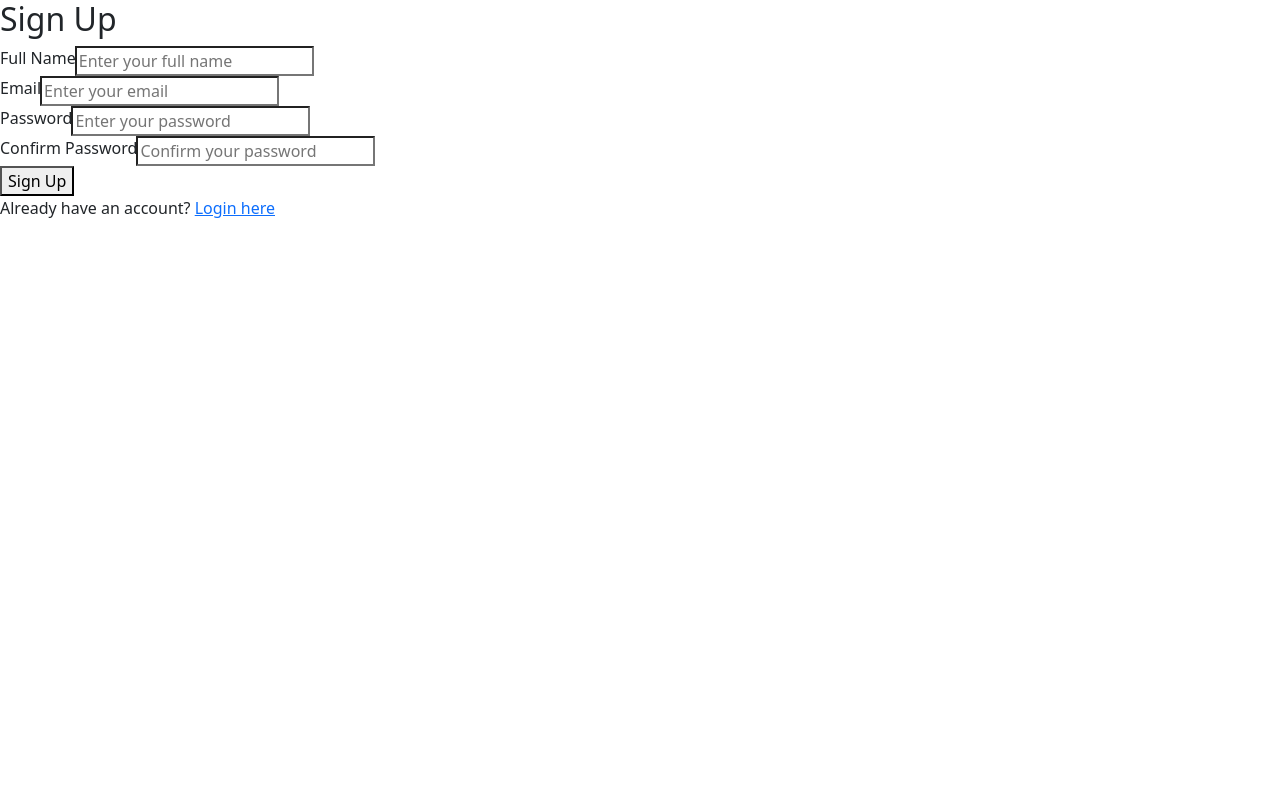
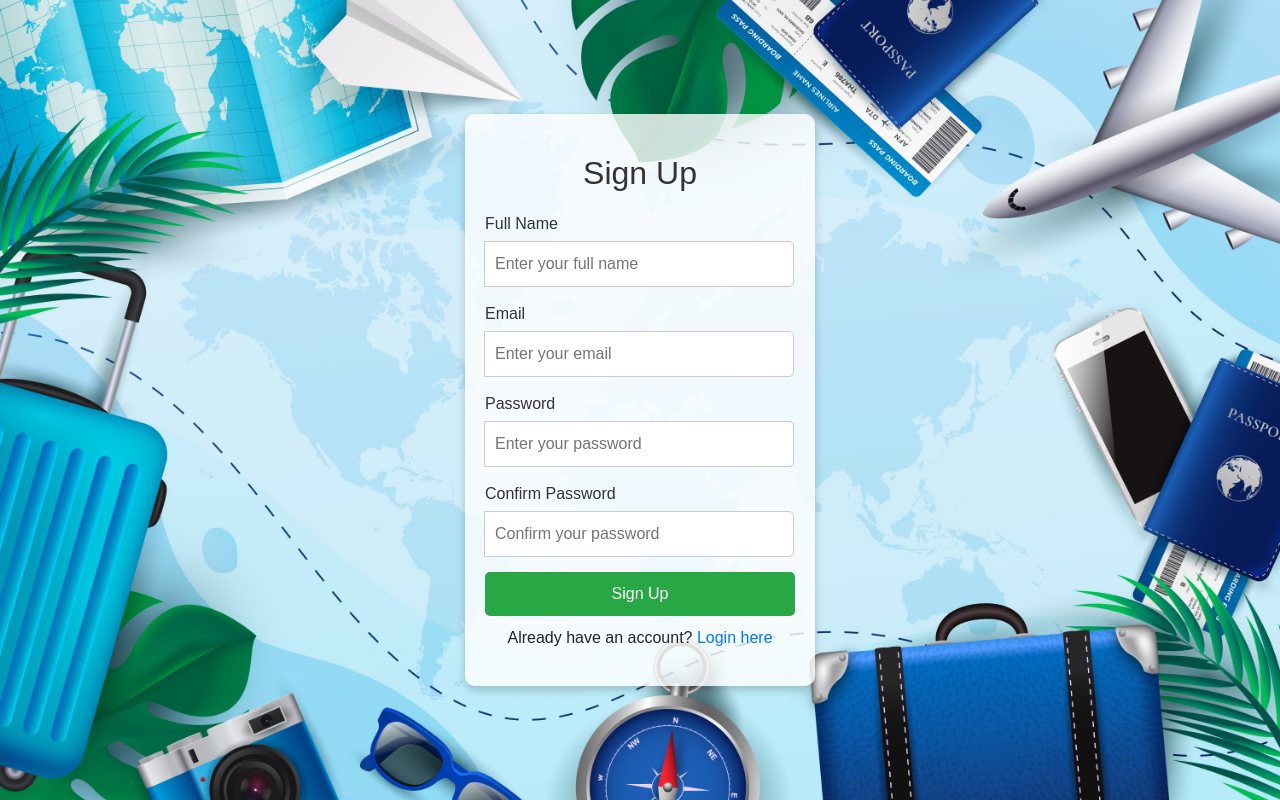
Before and after one commit to ManthriParthiv/Travel-Guide, a React (Create React App) app in the folder mernapp/: page /signup in a window 1280 px wide. Built offline with nearby package versions, Linux system fonts and the light colour scheme.

Commit message:
Made some changes for the styling the travel guide

```diff
--- a/mernapp/src/components/Fotter.js
+++ b/mernapp/src/components/Fotter.js
@@ -1,5 +1,6 @@
 import React from 'react'
 import { Link } from 'react-router-dom'
+import '../styles/Fotter.css'
 
 export default function Fotter() {
   return (
--- a/mernapp/src/components/Navbar.js
+++ b/mernapp/src/components/Navbar.js
@@ -7,7 +7,7 @@ export default function Navbar() {
     <div>
       <nav className="navbar navbar-expand-lg bg-body-tertiary">
   <div className="container-fluid">
-    <Link className="navbar-brand" to="/">TP</Link>
+    <Link className="navbar-brand" to="/">Travel Planning</Link>
     <button className="navbar-toggler" type="button" data-bs-toggle="collapse" data-bs-target="/navbarNav" aria-controls="navbarNav" aria-expanded="false" aria-label="Toggle navigation">
       <span className="navbar-toggler-icon"></span>
     </button>
--- a/mernapp/src/screens/Home.js
+++ b/mernapp/src/screens/Home.js
@@ -1,10 +1,11 @@
 import React from 'react'
 import Navbar from '../components/Navbar'
 import Fotter from '../components/Fotter'
-
+import '../styles/Home.css'
 export default function Home() {
   return (
     <div>
+      <h2>Welcome to travel guide Home Page</h2>
       <div><Navbar/></div>
       <div><Fotter/></div>
     </div>
--- a/mernapp/src/screens/Login.js
+++ b/mernapp/src/screens/Login.js
@@ -1,5 +1,6 @@
 import React from 'react'
 import { Link } from 'react-router-dom'
+import '../styles/Login.css'
 
 export default function Login() {
   return (
--- a/mernapp/src/screens/Signup.js
+++ b/mernapp/src/screens/Signup.js
@@ -1,5 +1,5 @@
 import React from 'react'
-
+import '../styles/Signup.css'
 import { Link } from 'react-router-dom'
 
 export default function Signup() {
--- /dev/null
+++ b/mernapp/src/styles/Fotter.css
@@ -0,0 +1,48 @@
+/* Styles for the footer section */
+footer {
+    background-color: #ffffff; /* Change to white background for a lighter footer */
+    border-top: 1px solid #e0e0e0; /* Light border for separation */
+    padding: 20px; /* Padding for the footer */
+  }
+
+  /* Styles for the column containing the link and text */
+  footer .col-md-4 {
+    flex: 1; /* Allows the column to grow and fill space */
+    display: flex; /* Make the column a flex container */
+    align-items: center; /* Center items vertically */
+  }
+
+  /* Link styles */
+  footer a {
+    color: #007bff; /* Keep link color as blue */
+    text-decoration: none; /* Remove underline */
+    margin-right: 10px; /* Space between link and text */
+    font-size: 16px; /* Font size for the link */
+  }
+
+  footer a:hover {
+    text-decoration: underline; /* Underline link on hover */
+    color: aquamarine;
+  }
+
+  /* Muted text style */
+  footer span {
+    font-size: 14px; /* Font size for the copyright text */
+    color: #7a7a7a; /* Change to a lighter muted color */
+    margin-left: auto; /* Push copyright text to the right */
+  }
+
+  @media (max-width: 768px) {
+    footer {
+      text-align: center; /* Center text on small screens */
+    }
+
+    footer .col-md-4 {
+      flex-direction: column; /* Stack items vertically */
+      align-items: center; /* Center items */
+    }
+
+    footer span {
+      margin-top: 10px; /* Add spacing between link and text on small screens */
+    }
+  }
--- /dev/null
+++ b/mernapp/src/styles/Home.css
@@ -0,0 +1,49 @@
+/* Home.css */
+
+/* Basic styling for the home page */
+body {
+    font-family: Arial, sans-serif; /* Font for the entire page */
+    background-color: #fafafa; /* Light background color */
+    margin: 0;
+    padding: 0;
+  }
+
+  /* Styling for the main container */
+  h2 {
+    text-align: center; /* Center the heading */
+    color: #090d12; /* Dark text color */
+    margin: 20px 0; /* Add margin around the heading */
+  }
+
+  /* Navbar styles */
+  .navbar {
+    background-color: #587797; /* Dark background for navbar */
+  }
+
+  .navbar-brand,
+  .nav-link {
+    color: #e26565; /* White text color for navbar items */
+  }
+
+  .navbar-toggler-icon {
+    background-color: #ffffff; /* White icon for toggler */
+  }
+
+  /* Hover effects for navbar links */
+  .nav-link:hover {
+    color: #17d039; /* Light grey on hover */
+  }
+
+  /* Footer styles */
+  footer {
+    background-color: rgba(52, 58, 64, 0.8); /* Semi-transparent dark background for footer */
+    color: #ffffff; /* White text color for footer */
+  }
+
+  footer a {
+    color: #ffffff; /* White color for footer links */
+  }
+
+  footer a:hover {
+    color: #e5eaee; /* Light grey on hover for footer links */
+  }
--- /dev/null
+++ b/mernapp/src/styles/Login.css
@@ -0,0 +1,74 @@
+/* Apply a background image to the whole page */
+body {
+    margin: 0;
+    padding: 0;
+    height: 100vh;
+    background-image: url('../assests/images/login.jpg'); /* Replace with your preferred image URL */
+    background-size: cover;
+    background-position: center;
+    display: flex;
+    justify-content: center;
+    align-items: center;
+    font-family: Arial, sans-serif;
+  }
+
+  /* Center the signup container on the page */
+  .signup-container {
+    background: rgba(255, 255, 255, 0.8); /* Semi-transparent white background */
+    padding: 20px;
+    border-radius: 10px;
+    box-shadow: 0 4px 8px rgba(0, 0, 0, 0.2);
+    text-align: center;
+    width: 350px;
+  }
+
+  /* Styling for the signup form and its elements */
+  .signup-form h2 {
+    margin-bottom: 20px;
+    color: #333;
+  }
+
+  .input-group {
+    margin-bottom: 15px;
+  }
+
+  .input-group label {
+    display: block;
+    margin-bottom: 5px;
+    color: #333;
+  }
+
+  .input-group input {
+    width: 100%;
+    padding: 10px;
+    border: 1px solid #ccc;
+    border-radius: 5px;
+  }
+
+  .signup-btn {
+    background-color: #28a745;
+    color: white;
+    padding: 10px;
+    border: none;
+    border-radius: 5px;
+    width: 100%;
+    cursor: pointer;
+    font-size: 16px;
+  }
+
+  .signup-btn:hover {
+    background-color: #218838;
+  }
+
+  .login-text {
+    margin-top: 10px;
+  }
+
+  .login-text a {
+    color: #007bff;
+    text-decoration: none;
+  }
+
+  .login-text a:hover {
+    text-decoration: underline;
+  }
```
